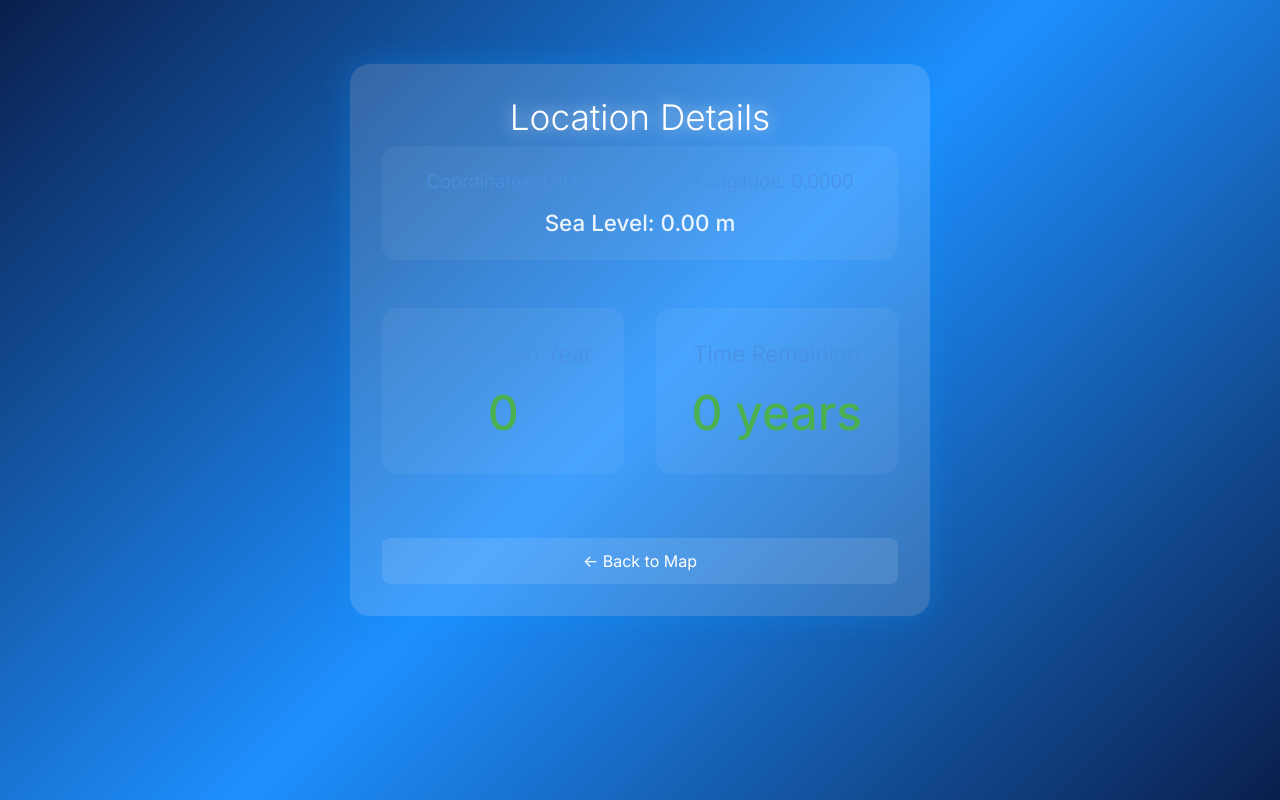
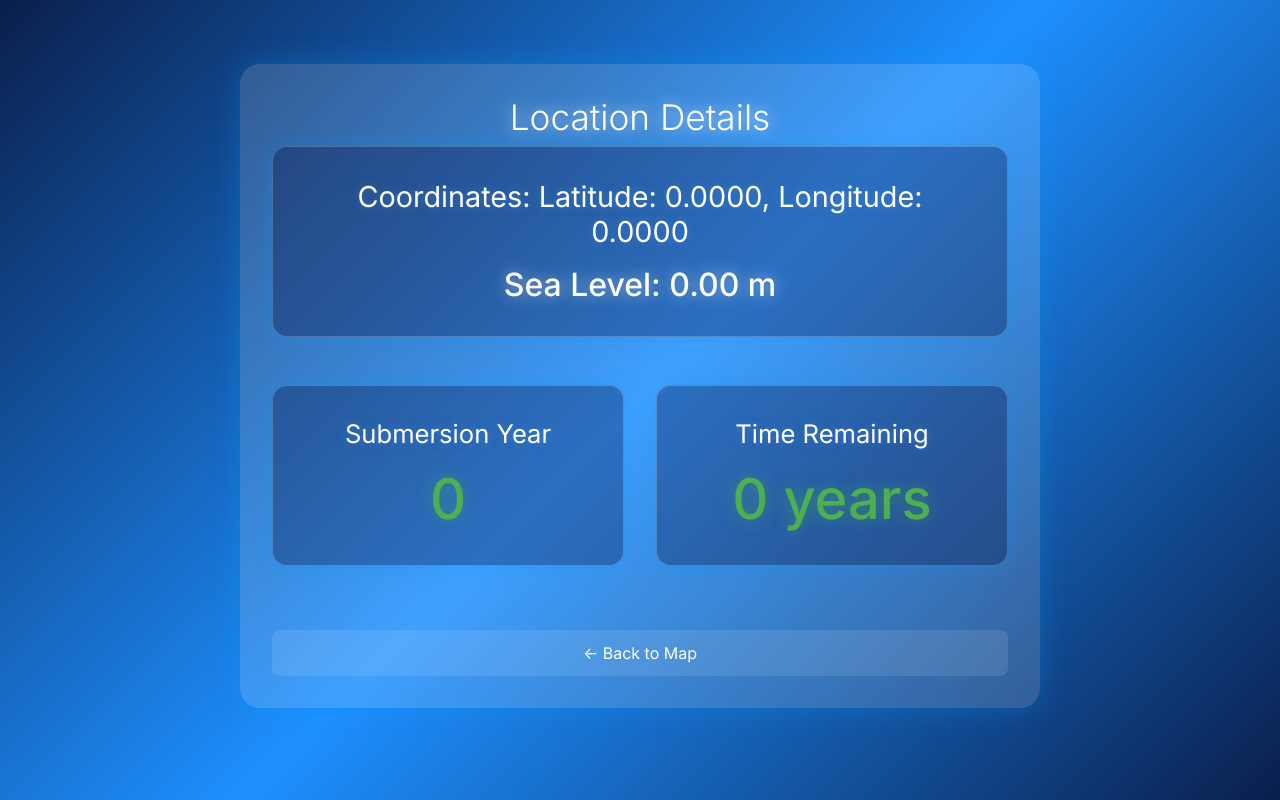
Before and after one commit to jdelpego/inspire_dataorbit, a Python web app: template Custom Frontend/templates/predict.html in a window 1280 px wide. Run offline with Jinja, Linux system fonts and the light colour scheme; the template is opened without the code that fills it, so the values that code supplies are empty.

Commit message:
Changed styles

```diff
--- a/Custom Frontend/static/style.css
+++ b/Custom Frontend/static/style.css
@@ -189,21 +189,26 @@
 .coordinates-section {
     text-align: center;
     margin-bottom: 3rem;
-    background: rgba(255, 255, 255, 0.05);
-    padding: 1.5rem;
+    background: rgba(0, 0, 51, 0.3);
+    padding: 2rem;
     border-radius: 15px;
+    border: 1px solid rgba(255, 255, 255, 0.2);
+    box-shadow: 0 0 20px rgba(0, 153, 255, 0.3);
 }
 
 .coordinates-section h3 {
-    font-weight: 300;
+    font-weight: 400;
     margin-bottom: 1rem;
-    color: #4a90e2;
+    color: #ffffff;
+    font-size: 1.8rem;
+    text-shadow: 0 0 8px rgba(74, 144, 226, 0.5);
 }
 
 .sea-level {
-    font-size: 1.4rem;
-    color: rgba(255, 255, 255, 0.9);
+    font-size: 2rem;
+    color: #ffffff;
     font-weight: 500;
+    text-shadow: 0 0 15px rgba(255, 255, 255, 0.5);
 }
 
 .prediction-grid {
@@ -214,23 +219,27 @@
 }
 
 .prediction-box {
-    background: rgba(255, 255, 255, 0.05);
+    background: rgba(0, 0, 51, 0.3);
     padding: 2rem;
     border-radius: 15px;
     text-align: center;
+    border: 1px solid rgba(255, 255, 255, 0.2);
+    box-shadow: 0 0 20px rgba(0, 153, 255, 0.3);
 }
 
 .prediction-box h3 {
-    font-weight: 300;
+    font-weight: 400;
     margin-bottom: 1rem;
-    font-size: 1.4rem;
-    color: #4a90e2;
+    font-size: 1.6rem;
+    color: #ffffff;
+    text-shadow: 0 0 8px rgba(74, 144, 226, 0.5);
 }
 
 .prediction-value {
-    font-size: 3rem;
+    font-size: 3.5rem;
     font-weight: 500;
     color: #4CAF50;
+    text-shadow: 0 0 15px rgba(76, 175, 80, 0.5);
 }
 
 .back-button {
@@ -419,11 +428,13 @@
     height: auto !important;
     display: block !important;
     margin: 0 auto !important;
+    max-width: 100% !important;
 }
 
 .bk-plot-layout {
     margin: 0 auto !important;
     width: 100% !important;
+    max-width: 100% !important;
 }
 
 .bk-tool-box {
@@ -452,6 +463,7 @@
     margin: 2rem auto;
     box-shadow: 0 0 30px rgba(0, 153, 255, 0.3);
     text-align: center;
+    overflow: hidden;
 }
 
 .chart-wrapper {
@@ -459,10 +471,11 @@
     padding: 1.5rem;
     background: rgba(0, 0, 51, 0.3);
     border-radius: 15px;
-    overflow: visible;
+    overflow: hidden;
     box-shadow: inset 0 0 20px rgba(0, 0, 0, 0.2);
     border: 1px solid rgba(255, 255, 255, 0.1);
     width: 100%;
+    max-width: 100%;
 }
 
 .chart-description {
```
